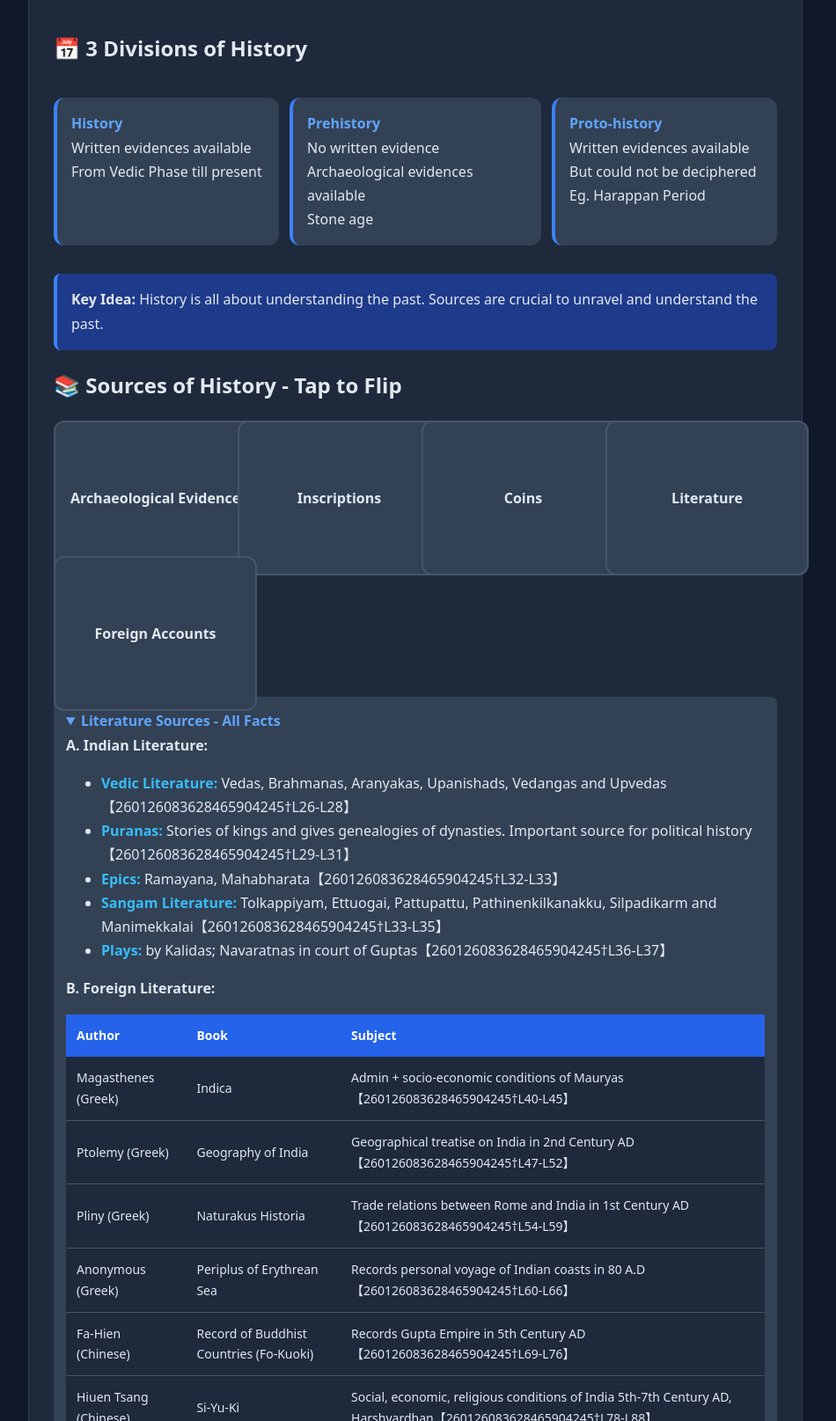
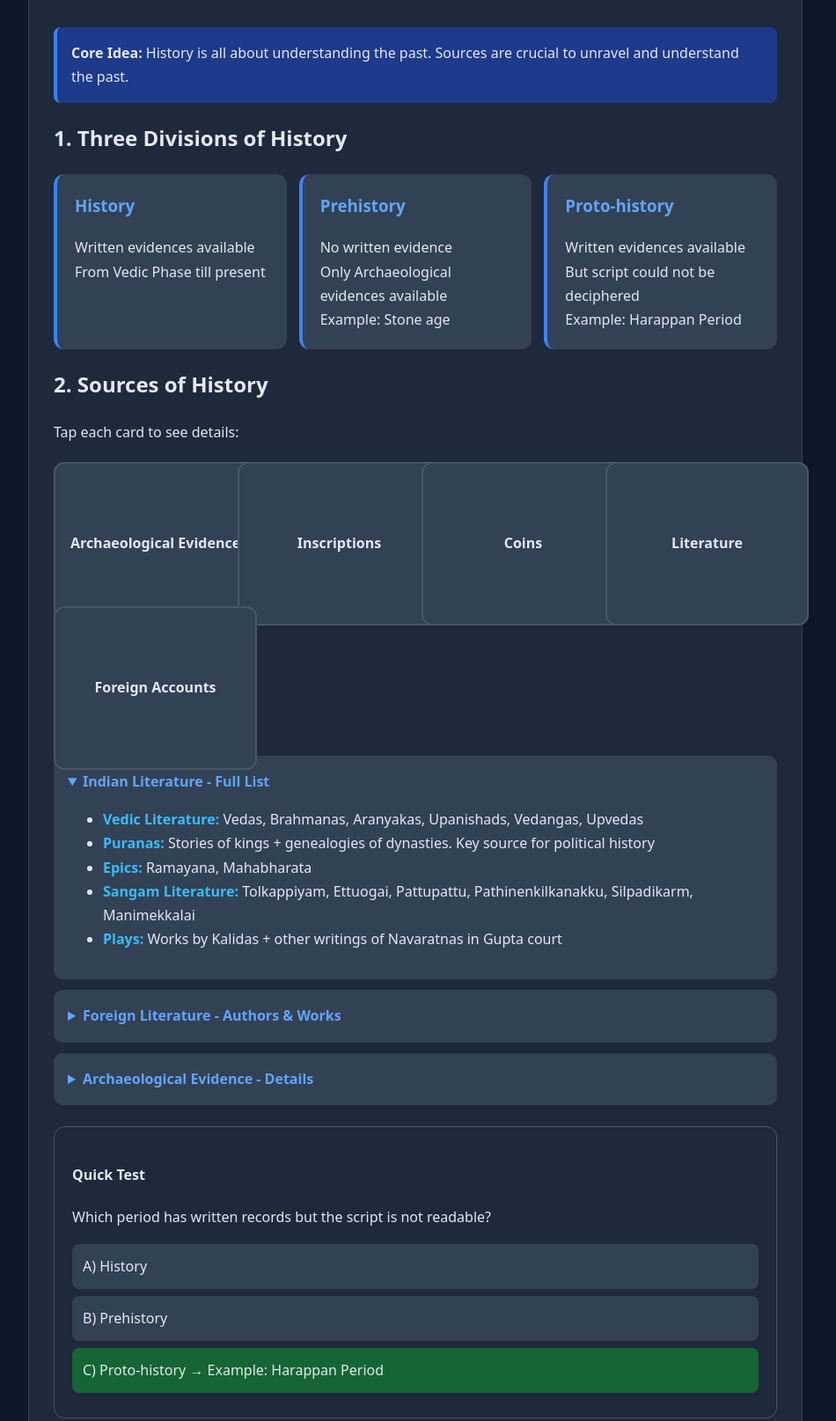
Before and after one commit to MyselfMaadhur/Meta, a plain HTML site: page index.html in a window 1280 px wide. Shown: the part 167-1782 px from the top of the page at 88% size, without its empty margins (168-1118 px from the left). Drawn offline with Linux system fonts and the light colour scheme.

Commit message:
Update index.html

```diff
--- a/index.html
+++ b/index.html
@@ -8,37 +8,36 @@
   body { font-family: system-ui, sans-serif; margin: 0; background: #0f172a; color: #e2e8f0; line-height: 1.7; }
   header { background: linear-gradient(135deg, #2563eb, #7c3aed); padding: 32px 20px; text-align: center; position: sticky; top: 0; z-index: 10; }
   h1 { margin: 0; font-size: 24px; }
-
   .container { max-width: 880px; margin: 0 auto; padding: 24px 16px; }
   .chapter { background: #1e293b; border-radius: 16px; padding: 28px; margin: 24px 0; border: 1px solid #334155; }
 
- .timeline { display: flex; overflow-x: auto; gap: 12px; padding: 16px 0; scroll-snap-type: x mandatory; }
- .timeline-item { min-width: 220px; background: #334155; padding: 16px; border-radius: 12px; border-left: 4px solid #3b82f6; scroll-snap-align: start; }
- .timeline-item b { color: #60a5fa; }
+  .cards-3 { display: grid; grid-template-columns: repeat(auto-fit, minmax(220px, 1fr)); gap: 14px; margin: 20px 0; }
+  .card { background: #334155; padding: 20px; border-radius: 12px; border-left: 4px solid #3b82f6; transition: 0.3s; }
+  .card:hover { transform: translateY(-4px); border-color: #60a5fa; }
+  .card h3 { margin-top: 0; color: #60a5fa; }
 
   .flip-grid { display: grid; grid-template-columns: repeat(auto-fit, minmax(160px, 1fr)); gap: 14px; margin: 20px 0; }
- .flip-card { background: transparent; height: 140px; perspective: 1000px; cursor: pointer; }
+  .flip-card { height: 150px; perspective: 1000px; cursor: pointer; }
   .flip-inner { position: relative; width: 100%; height: 100%; transition: transform 0.6s; transform-style: preserve-3d; }
- .flip-card:hover.flip-inner { transform: rotateY(180deg); }
- .flip-front,.flip-back { position: absolute; width: 100%; height: 100%; backface-visibility: hidden; display: flex; align-items: center; justify-content: center; padding: 16px; border-radius: 12px; text-align: center; font-weight: 600; }
- .flip-front { background: #334155; border: 2px solid #475569; }
- .flip-back { background: linear-gradient(135deg, #2563eb, #1d4ed8); transform: rotateY(180deg); font-weight: 400; }
+  .flip-card:hover .flip-inner { transform: rotateY(180deg); }
+  .flip-front, .flip-back { position: absolute; width: 100%; height: 100%; backface-visibility: hidden; display: flex; align-items: center; justify-content: center; padding: 16px; border-radius: 12px; text-align: center; }
+  .flip-front { background: #334155; border: 2px solid #475569; font-weight: 600; }
+  .flip-back { background: linear-gradient(135deg, #2563eb, #1d4ed8); transform: rotateY(180deg); font-size: 14px; }
 
-  details { background: #334155; padding: 14px; border-radius: 8px; margin: 10px 0; cursor: pointer; }
-  summary { font-weight: 600; color: #60a5fa; font-size: 16px; }
-
-  table { width: 100%; border-collapse: collapse; margin: 16px 0; font-size: 14px; overflow-x: auto; display: block; }
+  details { background: #334155; padding: 16px; border-radius: 10px; margin: 12px 0; cursor: pointer; }
+  summary { font-weight: 700; color: #60a5fa; font-size: 16px; }
+  table { width: 100%; border-collapse: collapse; margin: 16px 0; font-size: 14px; }
   th { background: #2563eb; color: white; padding: 12px; text-align: left; }
   td { padding: 12px; border-bottom: 1px solid #475569; background: #1e293b; }
-
- .fact-box { background: #1e3a8a; border-left: 4px solid #3b82f6; padding: 16px; margin: 16px 0; border-radius: 8px; }
- .key-term { font-weight: 700; color: #38bdf8; }
+  .highlight { background: #1e3a8a; border-left: 4px solid #3b82f6; padding: 16px; margin: 16px 0; border-radius: 8px; }
+  .key { font-weight: 700; color: #38bdf8; }
 
   .quiz { background: #1e293b; padding: 20px; border-radius: 12px; margin-top: 24px; border: 1px solid #475569; }
   .option { background: #334155; padding: 12px; margin: 8px 0; border-radius: 8px; cursor: pointer; transition: 0.2s; }
   .option:hover { background: #475569; }
+  .option.correct { background: #166534; }
 
-  @media (max-width: 650px) { table { font-size: 13px; } h1 { font-size: 20px; } }
+  @media (max-width: 650px) { table { font-size: 13px; display: block; overflow-x: auto; } h1 { font-size: 20px; } }
 </style>
 </head>
 <body>
@@ -49,113 +48,109 @@
 <div class="container">
 <div class="chapter">
 
-<h2>📅 3 Divisions of History</h2>
-<div class="timeline">
-  <div class="timeline-item">
-    <b>History</b><br>
+<div class="highlight">
+<b>Core Idea:</b> History is all about understanding the past. Sources are crucial to unravel and understand the past.
+</div>
+
+<h2>1. Three Divisions of History</h2>
+<div class="cards-3">
+  <div class="card">
+    <h3>History</h3>
     Written evidences available<br>
     From Vedic Phase till present
   </div>
-  <div class="timeline-item">
-    <b>Prehistory</b><br>
+  <div class="card">
+    <h3>Prehistory</h3>
     No written evidence<br>
-    Archaeological evidences available<br>
-    Stone age
+    Only Archaeological evidences available<br>
+    Example: Stone age
   </div>
-  <div class="timeline-item">
-    <b>Proto-history</b><br>
+  <div class="card">
+    <h3>Proto-history</h3>
     Written evidences available<br>
-    But could not be deciphered<br>
-    Eg. Harappan Period
+    But script could not be deciphered<br>
+    Example: Harappan Period
   </div>
 </div>
 
-<div class="fact-box">
-<b>Key Idea:</b> History is all about understanding the past. Sources are crucial to unravel and understand the past.
-</div>
-
-<h2>📚 Sources of History - Tap to Flip</h2>
+<h2>2. Sources of History</h2>
+<p>Tap each card to see details:</p>
 <div class="flip-grid">
   <div class="flip-card">
     <div class="flip-inner">
       <div class="flip-front">Archaeological Evidence</div>
-      <div class="flip-back">Artefacts - materials used by ancient people found at sites. Tools, pottery, burials, settlements, architectural remains.</div>
+      <div class="flip-back">Artefacts, tools, pottery, burials, settlements, architectural remains. Study of materials left by ancient people.</div>
     </div>
   </div>
   <div class="flip-card">
     <div class="flip-inner">
       <div class="flip-front">Inscriptions</div>
-      <div class="flip-back">Engravings on stone or metal objects. Rock edicts, pillar edicts. Study = Epigraphy【260126083628465904245†L17-L19】</div>
+      <div class="flip-back">Engravings on stone or metal. Rock edicts, pillar edicts. Study = Epigraphy</div>
     </div>
   </div>
   <div class="flip-card">
     <div class="flip-inner">
       <div class="flip-front">Coins</div>
-      <div class="flip-back">Study of coins = Numismatics【260126083628465904245†L20-L21】. First to issue gold coins: Indo-Greek king Menander【163414863101167980797†L19-L22】</div>
+      <div class="flip-back">Study = Numismatics. Show rulers, economy, trade. First gold coins by Indo-Greek king Menander</div>
     </div>
   </div>
   <div class="flip-card">
     <div class="flip-inner">
       <div class="flip-front">Literature</div>
-      <div class="flip-back">Indian + Foreign literature. Vedas, Puranas, Epics, Sangam literature, plays【260126083628465904245†L24-L36】</div>
+      <div class="flip-back">Indian + Foreign texts. Vedas, Puranas, Epics, Sangam works, plays, travel accounts</div>
     </div>
   </div>
   <div class="flip-card">
     <div class="flip-inner">
       <div class="flip-front">Foreign Accounts</div>
-      <div class="flip-back">Magasthenes, Ptolemy, Pliny, Fa-Hien, Hiuen Tsang etc. Records of admin, trade, society【260126083628465904245†L38-L88】</div>
+      <div class="flip-back">Writings by foreign travelers. Give info on admin, society, economy, trade relations</div>
     </div>
   </div>
 </div>
 
 <details open>
-<summary>Literature Sources - All Facts</summary>
-
-<b>A. Indian Literature:</b>
+<summary>Indian Literature - Full List</summary>
 <ul>
-<li><span class="key-term">Vedic Literature:</span> Vedas, Brahmanas, Aranyakas, Upanishads, Vedangas and Upvedas【260126083628465904245†L26-L28】</li>
-<li><span class="key-term">Puranas:</span> Stories of kings and gives genealogies of dynasties. Important source for political history【260126083628465904245†L29-L31】</li>
-<li><span class="key-term">Epics:</span> Ramayana, Mahabharata【260126083628465904245†L32-L33】</li>
-<li><span class="key-term">Sangam Literature:</span> Tolkappiyam, Ettuogai, Pattupattu, Pathinenkilkanakku, Silpadikarm and Manimekkalai【260126083628465904245†L33-L35】</li>
-<li><span class="key-term">Plays:</span> by Kalidas; Navaratnas in court of Guptas【260126083628465904245†L36-L37】</li>
-</ul>
-
-<b>B. Foreign Literature:</b>
-<table>
-<tr><th>Author</th><th>Book</th><th>Subject</th></tr>
-<tr><td>Magasthenes (Greek)</td><td>Indica</td><td>Admin + socio-economic conditions of Mauryas【260126083628465904245†L40-L45】</td></tr>
-<tr><td>Ptolemy (Greek)</td><td>Geography of India</td><td>Geographical treatise on India in 2nd Century AD【260126083628465904245†L47-L52】</td></tr>
-<tr><td>Pliny (Greek)</td><td>Naturakus Historia</td><td>Trade relations between Rome and India in 1st Century AD【260126083628465904245†L54-L59】</td></tr>
-<tr><td>Anonymous (Greek)</td><td>Periplus of Erythrean Sea</td><td>Records personal voyage of Indian coasts in 80 A.D【260126083628465904245†L60-L66】</td></tr>
-<tr><td>Fa-Hien (Chinese)</td><td>Record of Buddhist Countries (Fo-Kuoki)</td><td>Records Gupta Empire in 5th Century AD【260126083628465904245†L69-L76】</td></tr>
-<tr><td>Hiuen Tsang (Chinese)</td><td>Si-Yu-Ki</td><td>Social, economic, religious conditions of India 5th-7th Century AD, Harshvardhan【260126083628465904245†L78-L88】</td></tr>
-<tr><td>I-tsing (Chinese)</td><td>Record of Buddhist religion</td><td>Studies Gupta period under Sri Gupta in 7th Century AD【260126083628465904245†L90-L102】</td></tr>
-<tr><td>Hwuili (Chinese)</td><td>Life of Hiuen Tsang</td><td>Accounts Hiuen Tsang's travel in India【260126083628465904245†L104-L109】</td></tr>
-</table>
-
-<b>C. Other:</b>
-<ul>
-<li>Visakha Datta: Mudra Rakshas - Gupta period, Chanakya-Chandragupta story【260126083628465904245†L112-L113】</li>
+<li><span class="key">Vedic Literature:</span> Vedas, Brahmanas, Aranyakas, Upanishads, Vedangas, Upvedas</li>
+<li><span class="key">Puranas:</span> Stories of kings + genealogies of dynasties. Key source for political history</li>
+<li><span class="key">Epics:</span> Ramayana, Mahabharata</li>
+<li><span class="key">Sangam Literature:</span> Tolkappiyam, Ettuogai, Pattupattu, Pathinenkilkanakku, Silpadikarm, Manimekkalai</li>
+<li><span class="key">Plays:</span> Works by Kalidas + other writings of Navaratnas in Gupta court</li>
 </ul>
 </details>
 
 <details>
-<summary>Archaeological Evidences - Details</summary>
+<summary>Foreign Literature - Authors & Works</summary>
+<table>
+<tr><th>Author</th><th>Book</th><th>What it tells us</th></tr>
+<tr><td>Magasthenes - Greek</td><td>Indica</td><td>Administration + socio-economic conditions of Mauryas</td></tr>
+<tr><td>Ptolemy - Greek</td><td>Geography of India</td><td>Geographical details of India, 2nd Century AD</td></tr>
+<tr><td>Pliny - Greek</td><td>Natural History</td><td>Trade relations between Rome and India, 1st Century AD</td></tr>
+<tr><td>Anonymous - Greek</td><td>Periplus of Erythrean Sea</td><td>Personal voyage along Indian coasts, 80 A.D</td></tr>
+<tr><td>Fa-Hien - Chinese</td><td>Record of Buddhist Countries</td><td>Gupta Empire in 5th Century AD</td></tr>
+<tr><td>Hiuen Tsang - Chinese</td><td>Si-Yu-Ki</td><td>Social, economic, religious conditions 5th-7th Century AD, Harshvardhan</td></tr>
+<tr><td>I-tsing - Chinese</td><td>Record of Buddhist Religion</td><td>Gupta period under Sri Gupta, 7th Century AD</td></tr>
+<tr><td>Hwuili - Chinese</td><td>Life of Hiuen Tsang</td><td>Travel accounts of Hiuen Tsang in India</td></tr>
+</table>
+</details>
+
+<details>
+<summary>Archaeological Evidence - Details</summary>
 <ul>
-<li><b>Artefacts:</b> materials used by ancient people found at sites, useful to understand pre-historic Period【250304738559741122874†L9-L11】</li>
-<li><b>Tools:</b> stone and bone tools and tools made up of metals like Bronze and Iron【250304738559741122874†L12-L13】</li>
-<li><b>Pottery:</b> Black and Red Ware, Northern Black polished ware, Polished Grey Ware etc【250304738559741122874†L14-L15】</li>
-<li><b>Inscriptions:</b> Engravings on stone or other metal objects. Rock edicts- Major and Minor and Pillar edicts【250304738559741122874†L19-L21】</li>
-<li><b>Important Sites:</b> Bhimbetka - 500 painted Rock Shelters, Mehargarh - Earliest evidence of agriculture, Koldihawa - Earliest evidence of rice【250304738559741122874†L25-L36】</li>
+<li><span class="key">Artefacts:</span> Materials used by ancient people found at sites. Used to understand prehistoric period</li>
+<li><span class="key">Tools:</span> Stone, bone tools + bronze and iron tools</li>
+<li><span class="key">Pottery:</span> Black and Red Ware, Northern Black Polished Ware, Polished Grey Ware</li>
+<li><span class="key">Inscriptions:</span> Engravings on stone/metal. Major Rock edicts, Minor Rock edicts, Pillar edicts</li>
+<li><span class="key">Other:</span> Pollen analysis, burials with tools, settlements, architectural remains</li>
 </ul>
 </details>
 
 <div class="quiz">
-<h4>Quick Check</h4>
-<p>Which period has written evidence but it could not be deciphered?</p>
+<h4>Quick Test</h4>
+<p>Which period has written records but the script is not readable?</p>
 <div class="option">A) History</div>
 <div class="option">B) Prehistory</div>
-<div class="option">C) Proto-history ← Correct: Eg. Harappan Period【260126083628465904245†L10-L12】</div>
+<div class="option correct">C) Proto-history → Example: Harappan Period</div>
 </div>
 
 </div>
```
Lines whose indentation alone changed are shown as unchanged.
